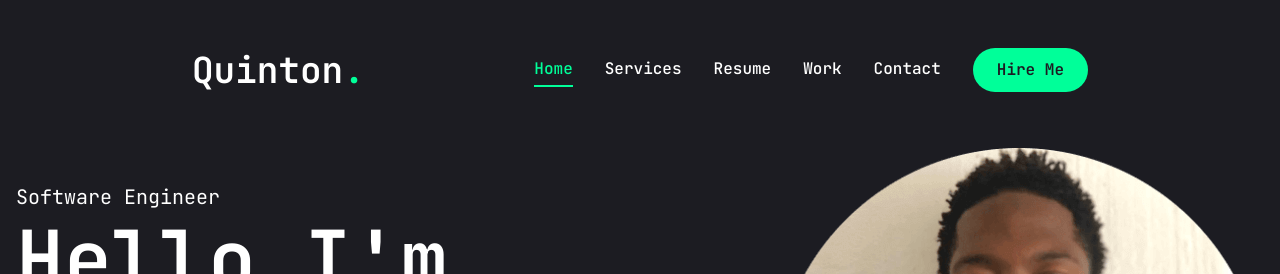
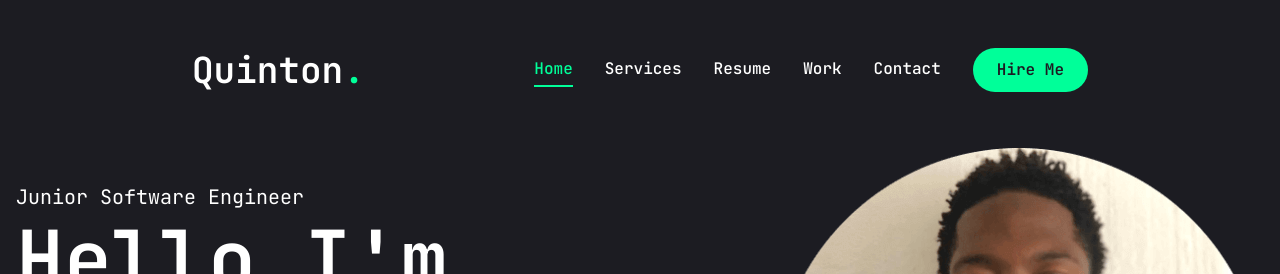
Before and after one commit to QuintonCodes/portfolio, a Next.js app: page / in a window 1280 px wide. Shown: the top 274 px of the page. Built offline with nearby package versions, Linux system fonts and the light colour scheme; no server answers.

Commit message:
`made changes to info data`

```diff
--- a/src/data/info-data.tsx
+++ b/src/data/info-data.tsx
@@ -47,7 +47,7 @@ export const heroData = {
   subtitle: "Kagiso Jiyane",
   description:
     "I excel at crafting elegant digital experiences and I am proficient in various programming languages and technologies.",
-  role: "Software Engineer",
+  role: "Junior Software Engineer",
 };
 
 export const socialsData = [
@@ -91,12 +91,12 @@ export const educationData = [
   {
     institution: "Eduvos",
     degree: "Bachelor's Degree in IT (Software Engineering)",
-    duration: "2023 - present",
+    duration: "02/2023 - present",
   },
   {
     institution: "Hoerskool Pretoria Wes",
-    degree: "Highschool",
-    duration: "2018 - 2022",
+    degree: "Bachelor's Pass in Highschool",
+    duration: "01/2018 - 12/2022",
   },
 ];
 
@@ -106,7 +106,7 @@ export const aboutData = {
   info: [
     { fieldName: "Name", fieldValue: "Kagiso Jiyane" },
     { fieldName: "Phone", fieldValue: "(+27) 69 787 4817" },
-    { fieldName: "Experience", fieldValue: "1 Year" },
+    { fieldName: "Work Experience", fieldValue: "1 Year" },
     { fieldName: "Nationality", fieldValue: "South African" },
     { fieldName: "Email", fieldValue: "kagisojiyane28@gmail.com" },
     { fieldName: "Freelance", fieldValue: "Available" },
@@ -139,7 +139,8 @@ export const projectsData = [
     num: "01",
     category: "fullstack",
     title: "kickFlip e-commerce website",
-    description: "An E-Commerce website for a clothing store",
+    description:
+      "E-Commerce clothing store website for a street brand named KickFlip",
     stack: [
       {
         name: "React",
@@ -162,7 +163,8 @@ export const projectsData = [
     num: "02",
     category: "frontend",
     title: "spotify api website",
-    description: "A website using spotify's APIs",
+    description:
+      "A website using spotify's APIs to provide users with customized music",
     stack: [
       {
         name: "Next.js",
```
